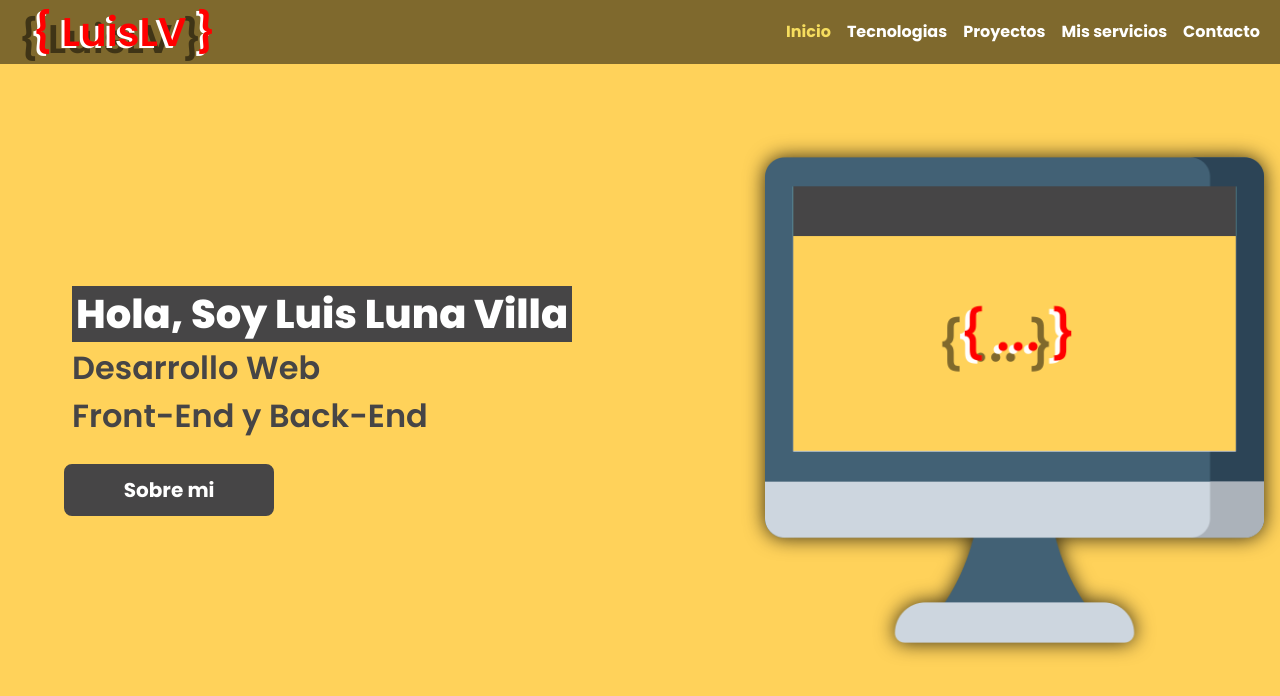
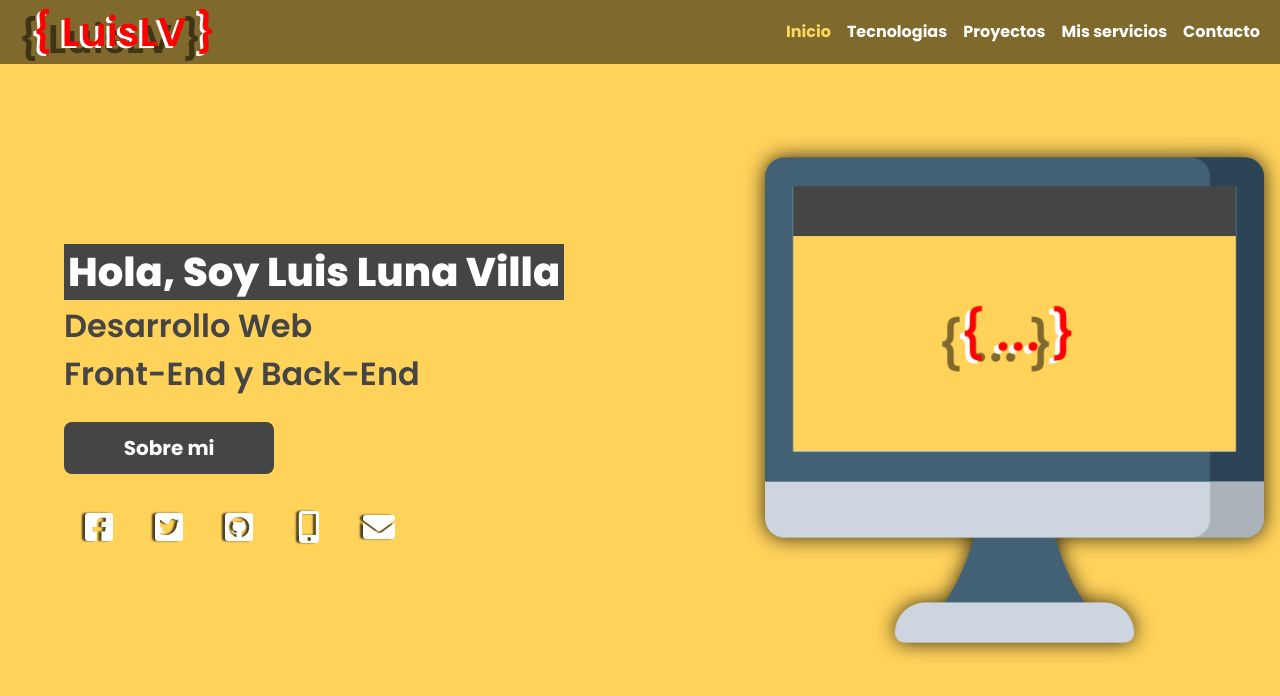
Before and after one commit to LuisLunaV/portafolio_web_2025, a Vue app: page /inicio in a window 1280 px wide. Shown: the top 696 px of the page. Built offline with nearby package versions, Linux system fonts and the light colour scheme.

Commit message:
redes sociales

```diff
--- a/src/assets/css/footers.css
+++ b/src/assets/css/footers.css
@@ -32,63 +32,3 @@ font-size: 20px;
   justify-content: center;
   /* border-bottom: 2px solid #F6DD5E; */
 }
-
-.pie-redes i{
-  cursor: pointer;
-  /* margin: 0 20px; */
-}
-.redes-div-i{
-margin: 0 5px;
-width: 60px;
-height: 60px;
-border-radius: 50%;
-display: flex;
-align-items: center;
-justify-content: center;
-transition: 0.5s;
-
-}
-
-.redes-div-i:hover {
-background-color: rgba(0, 0, 0, 0.6);
-box-shadow: 0 0 10px rgba(0, 0, 0, 0.3);
-}
-
-
-
-
-.tooltip {
-  position: absolute;
-  bottom: 50px;
-  opacity: 0;
-  background-color: #ffe53b;
-  background-color: rgba(0, 0, 0, 0.9);
-  color: white;
-  padding: 5px 10px;
-  border-radius: 5px;
-  display: flex;
-  align-items: center;
-  justify-content: center;
-  transition-duration: 0.2s;
-  pointer-events: none;
-  letter-spacing: 0.5px;
-}
-
-.tooltip::before {
-  position: absolute;
-  content: "";
-  width: 10px;
-  height: 10px;
-  background-color: rgba(0, 0, 0, 0.9);
-  background-size: 1000%;
-  background-position: center;
-  transform: rotate(45deg);
-  bottom: -15%;
-  transition-duration: 0.3s;
-}
-
-.redes-div-i:hover .tooltip {
-  bottom: 80px;
-  opacity: 1;
-  transition-duration: 0.3s;
-}
--- /dev/null
+++ b/src/assets/css/redesSociales.css
@@ -0,0 +1,59 @@
+.redes-div-i i{
+  cursor: pointer;
+}
+
+.redes-div-i{
+  margin: 0 5px;
+  width: 60px;
+  height: 60px;
+  border-radius: 50%;
+  display: flex;
+  align-items: center;
+  justify-content: center;
+  transition: 0.5s;
+
+  }
+
+  .redes-div-i:hover {
+  background-color: rgba(0, 0, 0, 0.6);
+  box-shadow: 0 0 10px rgba(0, 0, 0, 0.3);
+  }
+
+
+
+
+  .tooltip {
+    position: absolute;
+    /* bottom: 50px; */
+    opacity: 0;
+    background-color: #ffe53b;
+    background-color: rgba(0, 0, 0, 0.9);
+    color: white;
+    padding: 5px 10px;
+    border-radius: 5px;
+    display: flex;
+    align-items: center;
+    justify-content: center;
+    transition-duration: 0.2s;
+    pointer-events: none;
+    letter-spacing: 0.5px;
+  }
+
+  .tooltip::before {
+    position: absolute;
+    content: "";
+    width: 10px;
+    height: 10px;
+    background-color: rgba(0, 0, 0, 0.9);
+    background-size: 1000%;
+    background-position: center;
+    transform: rotate(45deg);
+    bottom: -15%;
+    transition-duration: 0.3s;
+  }
+
+  .redes-div-i:hover .tooltip {
+    bottom: 80px;
+    opacity: 1;
+    transition-duration: 0.3s;
+  }
--- a/src/assets/css/servicios.css
+++ b/src/assets/css/servicios.css
@@ -11,12 +11,7 @@
   overflow: hidden;
   height: 300px;
 }
-.sombre-de-texto {
-  text-shadow: -6px 1px 2px rgba(0, 0, 0, 0.58);
-}
-.sombra-de-texto-2rem {
-  text-shadow: -3px 0px 2px rgba(0, 0, 0, 0.58);
-}
+
 .mis-servicios {
   display: flex;
   flex-direction: column;
--- a/src/assets/main.css
+++ b/src/assets/main.css
@@ -6,6 +6,7 @@
 @import url(./css/modal.css);
 @import url(./css/servicios.css);
 @import url(./css/footers.css);
+@import url(./css/redesSociales.css);
 :root{
   --amarillo: #ffd25a;
   --morado:#be8dfb;
@@ -40,6 +41,16 @@ img {
  }
 
 /* Utils */
+.sombre-de-texto {
+  text-shadow: -6px 1px 2px rgba(0, 0, 0, 0.58);
+}
+.sombra-de-texto-2rem {
+  text-shadow: -3px 0px 2px rgba(0, 0, 0, 0.58);
+}
+
+.sombra-de-texto-3rem {
+  text-shadow: -3px 0px 2px rgba(0, 0, 0, 0.70);
+}
 
 .truncar-txt{
   white-space: wrap;
--- a/src/json/redes.ts
+++ b/src/json/redes.ts
@@ -1,7 +1,9 @@
 interface IRedes{
-  id:number,
-  name:string,
-  clase:string
+  id:number;
+  name:string;
+  clase:string;
+  url?:string;
+  telefono?:number;
 }
 interface IResponse{
   data:IRedes[]
@@ -11,23 +13,27 @@ const redes: IResponse={
   data:[{
     id:1,
     name:'Facebook',
-    clase:'fab fa-facebook-square'
+    clase:'fab fa-facebook-square',
+    url:'https://www.facebook.com/luis.luna.35380/'
   },{
     id:2,
     name:'Twitter',
-    clase:'fab fa-twitter-square'
+    clase:'fab fa-twitter-square',
+    url:'https://x.com/hakerluy44'
   },{
     id:3,
     name:'GitHub',
-    clase:'fab fa-github-square'
+    clase:'fab fa-github-square',
+    url:'https://github.com/LuisLunaV'
   },{
     id:4,
     name:'Telefono',
-    clase:'fas fa-mobile-alt'
+    clase:'fas fa-mobile-alt',
+    telefono:2212301084
   },{
     id:5,
     name:'Mensaje',
-    clase:'fas fa-envelope'
+    clase:'fas fa-envelope',
   }]
 }
 
--- a/src/modules/portafolio/components/FooterPortafolio.vue
+++ b/src/modules/portafolio/components/FooterPortafolio.vue
@@ -4,22 +4,24 @@
       <p class="color-blanco poppins-medium sombra-de-texto-2rem">Contactame</p>
      </div> -->
      <div class="pie-redes">
-      <div  class="redes-div-i" v-for="(value, index) in data" :key="index">
-        <i @click="()=>sendMessage(value.name)" :class="[ value.clase,'fa-2x', 'color-blanco', 'sombra-de-texto-2rem']">
-        </i>
-        <span class="tooltip">{{ value.name }}</span>
-      </div>
+      <!-- Redes sociales y de contacto -->
+      <RedesSociales :distancia="(ventana === '/mis_servicios')?'80px':''" :ventana="ventana" />
      </div>
     </footer>
 </template>
 
 <script lang="ts" setup>
-import { redes, type IRedes } from '@/json/redes';
-import { ref } from 'vue';
-const data = ref<IRedes[]|null>(null);
-data.value = redes.data;
+import { onMounted, ref } from 'vue';
+import { useWindowSize } from '@/modules/composables/useWindowSize';
+import { useVentanaStore } from '@/modules/portafolio/stores/ventana.store';
+import RedesSociales from '@/modules/portafolio/components/RedesSociales.vue';
 
-const sendMessage=(message:string)=>{
-  console.log(message)
-}
+const ventana = ref<string>('');
+
+onMounted(()=>{
+  const { nombreVentana } = useWindowSize();
+  const ventanaName = useVentanaStore();
+  ventanaName.setNombreVentana(nombreVentana());
+  ventana.value = ventanaName.nombreVentana;
+});
 </script>
--- a/src/modules/portafolio/components/NavBar.vue
+++ b/src/modules/portafolio/components/NavBar.vue
@@ -81,7 +81,7 @@ onMounted(()=>{
 .nav-link:hover{
   /* color:#f0db4f; */
   /* color:#ffc52d; */
-  color:#F6DD5E;
+  /* color:#F6DD5E; */
 }
 
 .flexEnd{
--- /dev/null
+++ b/src/modules/portafolio/components/RedesSociales.vue
@@ -0,0 +1,27 @@
+<template>
+    <div  class="redes-div-i" v-for="(value, index) in data" :key="index">
+      <a :href="value.url" target="_black">
+        <i @click="()=>sendMessage(value.name)" :class="[ value.clase,'fa-2x', 'color-blanco', 'sombra-de-texto-3rem']">
+        </i>
+      </a>
+        <span v-if="ventana === '/mis_servicios'" class="tooltip" :style="{ bottom: distancia }">{{ value.name }}</span>
+      </div>
+</template>
+
+<script lang="ts" setup>
+import { redes, type IRedes } from '@/json/redes';
+import { ref } from 'vue';
+const data = ref<IRedes[]|null>(null);
+data.value = redes.data;
+
+interface Props{
+  distancia:string;
+  ventana:string;
+}
+
+defineProps<Props>();
+
+const sendMessage=(message:string)=>{
+  console.log(message)
+}
+</script>
--- a/src/modules/portafolio/views/InicioView.vue
+++ b/src/modules/portafolio/views/InicioView.vue
@@ -1,7 +1,7 @@
 <template>
   <div class="div-inicio amarillo-mate d-flex flex-row vh-100 px-3">
     <div class="cont-inicio ps-5 d-flex flex-column justify-content-center">
-      <div class="box ps-2">
+      <div class="box">
         <span
           :class="[
             'poppins-extrabold fondo-negro color-blanco px-1',
@@ -16,7 +16,7 @@
           Hola, Soy Luis Luna Villa
         </span>
       </div>
-      <div class="box ps-2">
+      <div class="box">
         <span :class="['poppins-semibold color-negro',{
               'fs-1': dispositivo == 'grande',
               'fs-2': dispositivo == 'mediano',
@@ -24,7 +24,7 @@
               'fs-4': dispositivo == 'expequeno',
             }]"> Desarrollo Web </span>
       </div>
-      <div class="box ps-2">
+      <div class="box">
         <span :class="['poppins-semibold color-negro',{
               'fs-1': dispositivo == 'grande',
               'fs-2': dispositivo == 'mediano',
@@ -32,12 +32,19 @@
               'fs-4': dispositivo == 'expequeno',
             }]"> Front-End y Back-End </span>
       </div>
-      <button
+      <div class="box">
+        <button
         @click="mostrarSobreMi"
-        class="box fs-5 button-contact color-blanco fondo-negro rounded-3 poppins-bold mt-4 py-2"
-      >
+        class="fs-5 button-contact color-blanco fondo-negro rounded-3 poppins-bold mt-4 py-2"
+        >
         Sobre mi
       </button>
+    </div>
+    <div class="box d-flex flex-row mt-4">
+      <!-- Redes sociales y de contacto -->
+      <RedesSociales :distancia="(ventana === '/inicio')?'60px':''" :ventana="ventana" />
+    </div>
+
     </div>
     <div class="cont-img">
       <img
@@ -75,15 +82,29 @@
 </template>
 
 <script lang="ts" setup>
-import { ref } from 'vue';
+import { onMounted, ref } from 'vue';
+import RedesSociales from '@/modules/portafolio/components/RedesSociales.vue';
 import { useMedia } from '@/modules/composables/useMedia'
+import { useWindowSize } from '@/modules/composables/useWindowSize';
+import { useVentanaStore } from '@/modules/portafolio/stores/ventana.store';
 const { dispositivo, anchoVentana } = useMedia()
 const estaAbierto= ref<boolean>( false );
+const ventana = ref<string>('');
+
 anchoVentana()
 
 const mostrarSobreMi = () => {
   return estaAbierto.value = !estaAbierto.value;
 }
+
+onMounted(()=>{
+  const { nombreVentana } = useWindowSize();
+  const ventanaName = useVentanaStore();
+  ventanaName.setNombreVentana(nombreVentana());
+  ventana.value = ventanaName.nombreVentana;
+});
+
+
 </script>
 
 <style scope>
```
